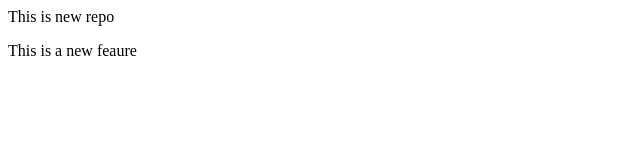
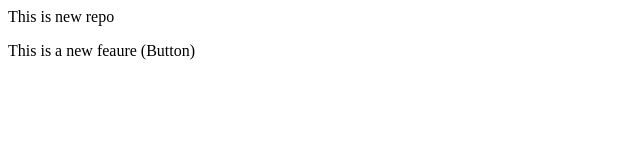
Before and after one commit to GarvitGautam/LocalRepo, a plain HTML site: page index.html in a window 1280 px wide. Shown: the full height of the page, 0-640 px from the left. Drawn offline with Linux system fonts and the light colour scheme.

```diff
--- a/index.html
+++ b/index.html
@@ -1,2 +1,2 @@
 <p>This is new repo</p>
-<p>This is a new feaure</p>
+<p>This is a new feaure (Button)</p>
```
